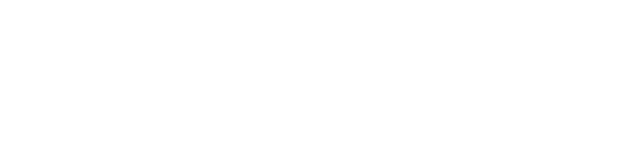
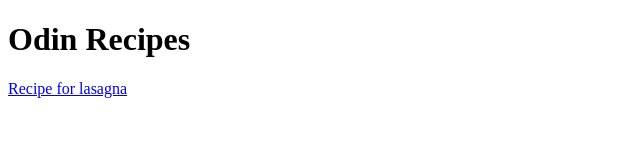
Before and after one commit to Parzing/odin-recipes, a plain HTML site: page index.html in a window 1280 px wide. Shown: the whole page, without its empty margins (0-640 px from the left). Drawn offline with Linux system fonts and the light colour scheme.

Commit message:
Added lasagna html file and link to it from main page

```diff
--- a/index.html
+++ b/index.html
@@ -1 +1,11 @@
 <!DOCTYPE html>
+<html lang="en">
+<head>
+    <meta charset="UTF-8">
+    <title>Odin Project Recipes</title>
+</head>
+<body>
+    <h1>Odin Recipes</h1>
+    <a href="./recipes/lasagna.html">Recipe for lasagna</a>
+</body>
+</html>
```
Also changed, not shown: recipes/lasagna.html (added, +10 -0 lines).
